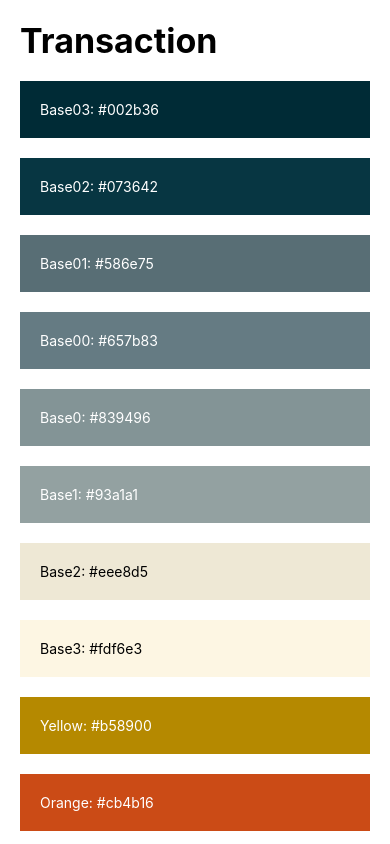
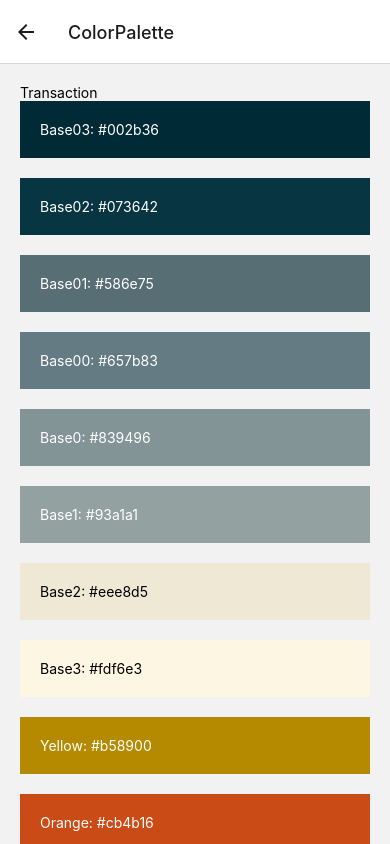
Before and after one commit to joonaaas/AwesomeProjectExpo, a React Native app: screen /ColorPalette in a window 390 px wide. Shown: the top 844 px of the page. Built offline with nearby package versions, Linux system fonts and the light colour scheme.

Commit message:
chore: implement navigation stack

```diff
--- a/App.js
+++ b/App.js
@@ -1,41 +1,19 @@
-import { StatusBar } from 'expo-status-bar';
-import { StyleSheet, Text, View, SafeAreaView, FlatList } from 'react-native';
-import ColorBox from './components/ColorBox';
+import { StyleSheet } from 'react-native';
+import Home from './screens/Home';
+import ColorPalette from './screens/ColorPalette';
+import { NavigationContainer } from '@react-navigation/native';
+import { createStackNavigator } from '@react-navigation/stack';
 
-const COLORS = [
-  { colorName: 'Base03', hexCode: '#002b36' },
-  { colorName: 'Base02', hexCode: '#073642' },
-  { colorName: 'Base01', hexCode: '#586e75' },
-  { colorName: 'Base00', hexCode: '#657b83' },
-  { colorName: 'Base0', hexCode: '#839496' },
-  { colorName: 'Base1', hexCode: '#93a1a1' },
-  { colorName: 'Base2', hexCode: '#eee8d5' },
-  { colorName: 'Base3', hexCode: '#fdf6e3' },
-  { colorName: 'Yellow', hexCode: '#b58900' },
-  { colorName: 'Orange', hexCode: '#cb4b16' },
-  { colorName: 'Red', hexCode: '#dc322f' },
-  { colorName: 'Magenta', hexCode: '#d33682' },
-  { colorName: 'Violet', hexCode: '#6c71c4' },
-  { colorName: 'Blue', hexCode: '#268bd2' },
-  { colorName: 'Cyan', hexCode: '#2aa198' },
-  { colorName: 'Green', hexCode: '#859900' },
-];
+const Stack = createStackNavigator();
 
 export default function App() {
   return (
-    <SafeAreaView>
-      <View>
-        <FlatList
-          data={COLORS}
-          style={styles.container}
-          keyExtractor={(item, index) => index}
-          renderItem={({ item }) => (
-            <ColorBox colorName={item.colorName} hexCode={item.hexCode} />
-          )}
-          ListHeaderComponent={<Text style={styles.header}>Transaction</Text>}
-        />
-      </View>
-    </SafeAreaView>
+    <NavigationContainer>
+      <Stack.Navigator>
+        <Stack.Screen name="Home" component={Home} />
+        <Stack.Screen name="ColorPalette" component={ColorPalette} />
+      </Stack.Navigator>
+    </NavigationContainer>
   );
 }
 
--- /dev/null
+++ b/screens/ColorPalette.js
@@ -0,0 +1,46 @@
+import { StyleSheet, Text, View, SafeAreaView, FlatList } from 'react-native';
+import ColorBox from '../components/ColorBox';
+
+const COLORS = [
+  { colorName: 'Base03', hexCode: '#002b36' },
+  { colorName: 'Base02', hexCode: '#073642' },
+  { colorName: 'Base01', hexCode: '#586e75' },
+  { colorName: 'Base00', hexCode: '#657b83' },
+  { colorName: 'Base0', hexCode: '#839496' },
+  { colorName: 'Base1', hexCode: '#93a1a1' },
+  { colorName: 'Base2', hexCode: '#eee8d5' },
+  { colorName: 'Base3', hexCode: '#fdf6e3' },
+  { colorName: 'Yellow', hexCode: '#b58900' },
+  { colorName: 'Orange', hexCode: '#cb4b16' },
+  { colorName: 'Red', hexCode: '#dc322f' },
+  { colorName: 'Magenta', hexCode: '#d33682' },
+  { colorName: 'Violet', hexCode: '#6c71c4' },
+  { colorName: 'Blue', hexCode: '#268bd2' },
+  { colorName: 'Cyan', hexCode: '#2aa198' },
+  { colorName: 'Green', hexCode: '#859900' },
+];
+
+export default function ColorPalette() {
+  return (
+    <SafeAreaView>
+      <View>
+        <FlatList
+          data={COLORS}
+          style={styles.container}
+          keyExtractor={(item, index) => index}
+          renderItem={({ item }) => (
+            <ColorBox colorName={item.colorName} hexCode={item.hexCode} />
+          )}
+          ListHeaderComponent={<Text style={styles.header}>Transaction</Text>}
+        />
+      </View>
+    </SafeAreaView>
+  );
+}
+
+const styles = StyleSheet.create({
+  container: {
+    padding: 20,
+    marginBottom: 20,
+  },
+});
--- /dev/null
+++ b/screens/Home.js
@@ -0,0 +1,16 @@
+import { StyleSheet, Text, View } from 'react-native';
+
+export default function Home() {
+  return (
+    <View>
+      <Text>Hello World</Text>
+    </View>
+  );
+}
+
+const styles = StyleSheet.create({
+  container: {
+    padding: 20,
+    marginBottom: 20,
+  },
+});
```
